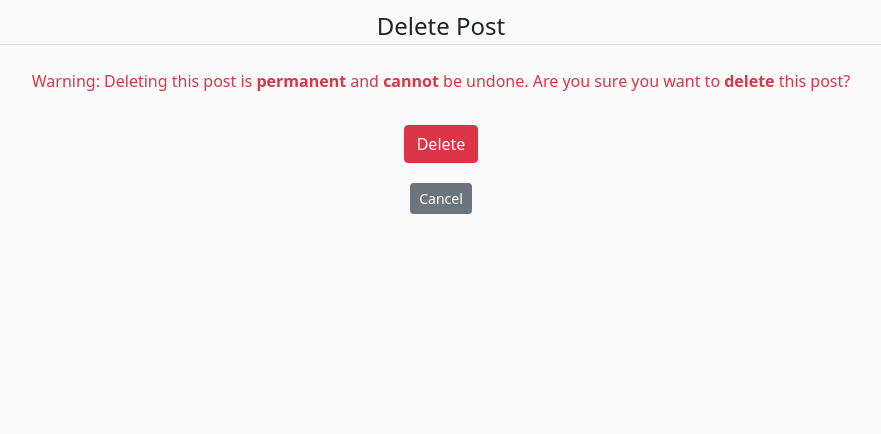
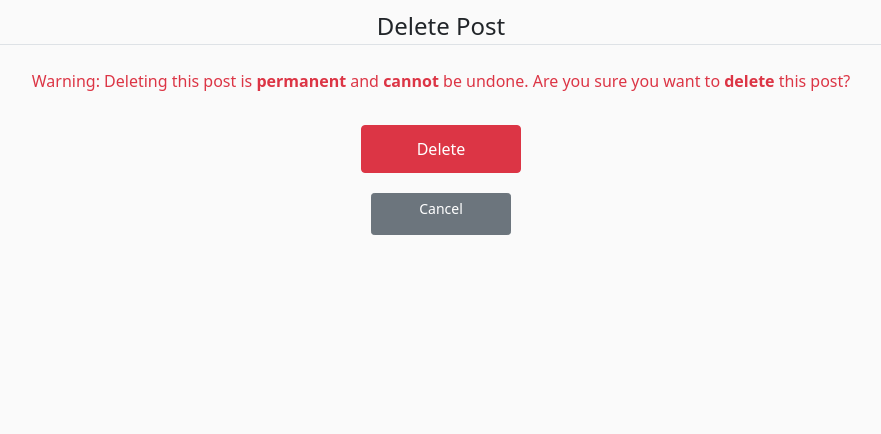
Before and after one commit to gioZAK/django-blog-p4, a Django app: a page that uses templates/delete_post.html in a window 1280 px wide. Shown: the part 60-494 px from the top of the page, without its empty margins (199-1080 px from the left). Run offline with Django 3.2, Linux system fonts and the light colour scheme; tables that the repository leaves empty hold one stand-in row (values such as "Sample post").

Commit message:
Wrap buttons around a new div

```diff
--- a/templates/create_post.html
+++ b/templates/create_post.html
@@ -13,7 +13,7 @@
             {{ form|crispy }}
         </fieldset>
         <div class="pt-3 form-group text-center">
-            <button type="submit" class="btn btn-all">Create</button>
+            <button type="submit" class="btn btn-all btn-sizer">Create</button>
         </div>
     </form>
 </div>
--- a/templates/delete_post.html
+++ b/templates/delete_post.html
@@ -14,11 +14,14 @@
             be undone. Are you sure
             you want to
             <b>delete</b> this post?</p>
-        <div class="pt-3 form-group text-center">
-            <button type="submit" class="btn btn-danger" value="Delete">Delete</button>
-        </div>
-        <div class="pt-3 form-group text-center">
-            <a class="btn btn-secondary btn-sm mt-1 mb-1" href="{% url 'post_detail' post.slug %}">Cancel</a>
+        <div>
+            <div class="pt-3 form-group text-center">
+                <button type="submit" class="btn btn-danger btn-sizer" value="Delete">Delete</button>
+            </div>
+            <div class="pt-3 form-group text-center">
+                <a class="btn btn-secondary btn-sm mt-1 mb-1 btn-sizer"
+                    href="{% url 'post_detail' post.slug %}">Cancel</a>
+            </div>
         </div>
     </form>
 </div>
--- a/templates/edit_profile.html
+++ b/templates/edit_profile.html
@@ -3,6 +3,7 @@
 {% block content %}
 
 {% load crispy_forms_tags %}
+
 
 <div class="py-2 and px-5">
     <form method="post" enctype="multipart/form-data">
@@ -11,6 +12,7 @@
             <legend class="border-bottom mb-4 text-center">Edit Profile</legend>
             {{ form|crispy }}
         </fieldset>
+        <div>
             <div class="pt-3 form-group text-center">
                 <button type="submit" class="btn btn-all btn-sizer" value="Save">Submit Changes</button>
             </div>
@@ -18,6 +20,7 @@
                 <a class="btn btn-secondary btn-sm mt-1 mb-1 btn-sizer"
                     href="{% url 'profile' username=username %}">Cancel</a>
             </div>
+        </div>
     </form>
 </div>
 
```
Also changed, not shown: templates/delete_account.html (+7 -5 lines), templates/edit_post.html (+8 -5 lines). Lines whose indentation alone changed are shown as unchanged.
